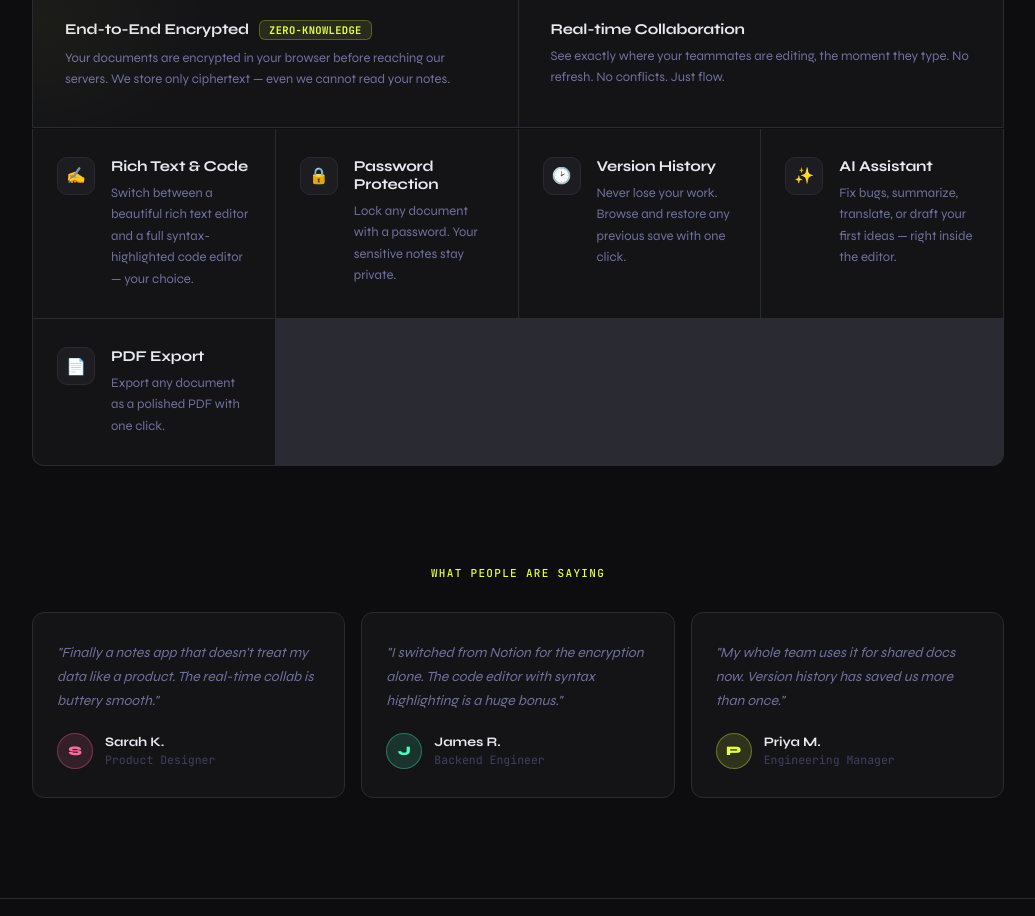
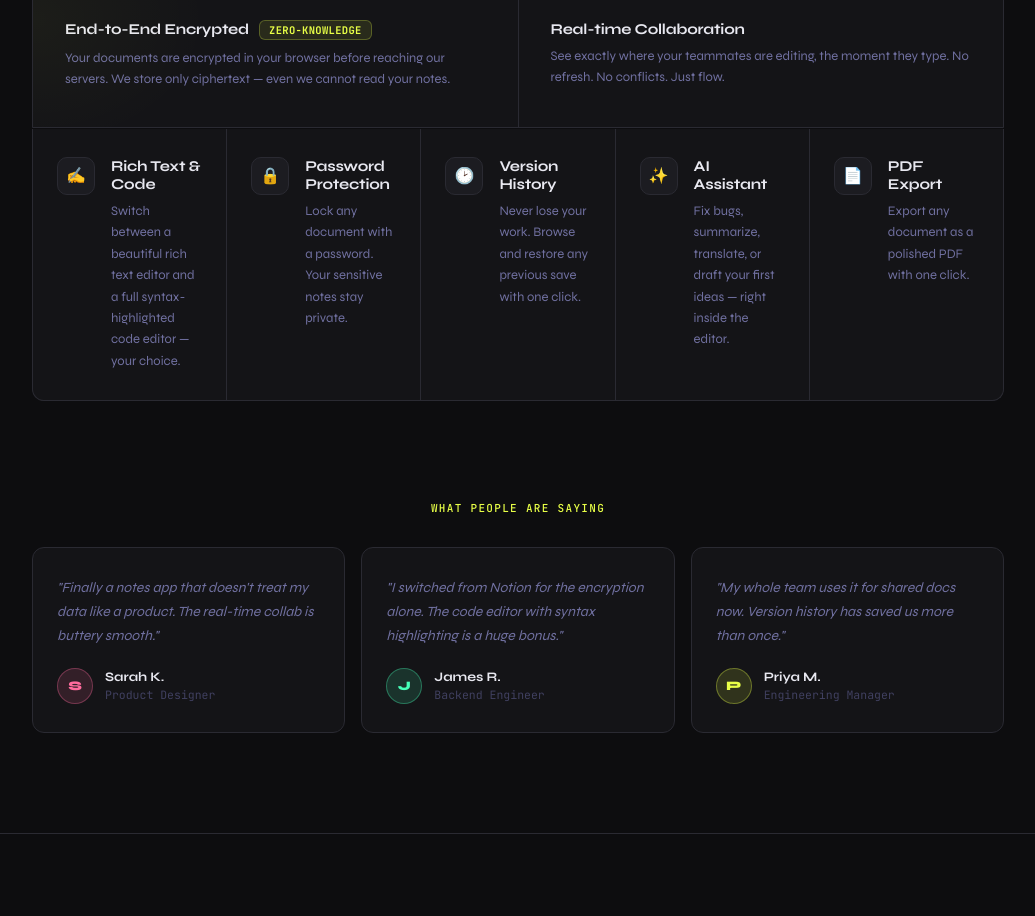
Before and after one commit to Jpeg-create/Note247-client, a React (Vite) app: page / in a window 1280 px wide. Shown: the part 2220-3136 px from the top of the page, without its empty margins (122-1157 px from the left). Built offline with nearby package versions, Linux system fonts and the light colour scheme; no server answers.

Commit message:
Add files via upload

```diff
--- a/src/pages/Home.module.css
+++ b/src/pages/Home.module.css
@@ -648,7 +648,7 @@
 /* Secondary features grid */
 .featuresGrid {
   display: grid;
-  grid-template-columns: repeat(auto-fill, minmax(240px, 1fr));
+  grid-template-columns: repeat(5, 1fr);
   gap: 1px;
   background: var(--border);
   border: 1px solid var(--border);
@@ -1049,8 +1049,13 @@
 .footerLink:hover { color: var(--text-dim); }
 
 /* ── RESPONSIVE ─────────────────────────────────────────────────────────── */
+@media (max-width: 900px) {
+  .featuresGrid { grid-template-columns: repeat(2, 1fr); }
+}
+
 @media (max-width: 768px) {
   .featuresHeroGrid { grid-template-columns: 1fr; }
+  .featuresGrid { grid-template-columns: 1fr; }
   .e2eeInner { grid-template-columns: 1fr; }
   .e2eeLeft { border-right: none; border-bottom: 1px solid rgba(232,255,71,0.12); }
   .e2eeFlow { justify-content: center; }
```
